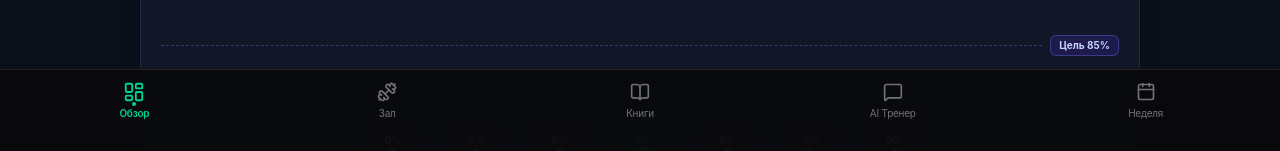
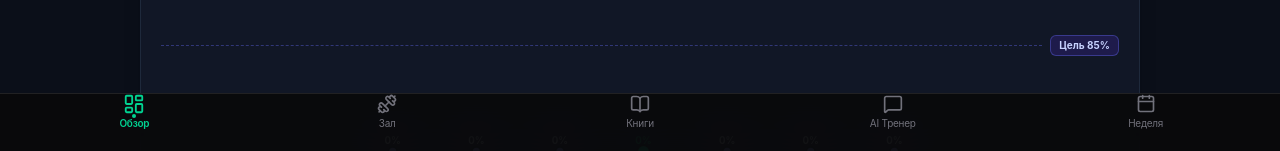
Before and after one commit to R1ch1131/fitness-bot, a React (Vite) app in the folder frontend/: page / in a window 1280 px wide. Shown: the part 647-798 px from the top of the page. Built offline with nearby package versions, Linux system fonts and the light colour scheme; no server answers.

Commit message:
Reduce bottom navigation height while preserving icons and text size

```diff
--- a/frontend/src/components/BottomNav.tsx
+++ b/frontend/src/components/BottomNav.tsx
@@ -19,7 +19,7 @@ export const BottomNav: React.FC<BottomNavProps> = ({ currentTab, onTabChange })
 
   return (
     <nav className="fixed bottom-0 left-0 right-0 z-40 bg-zinc-950/90 backdrop-blur-xl border-t border-zinc-800/80 pb-safe">
-      <div className="flex items-center justify-around px-2 pt-2 pb-1">
+      <div className="flex items-center justify-around px-2 py-0">
         {tabs.map((tab) => {
           const Icon = tab.icon;
           const isActive = currentTab === tab.id;
@@ -28,7 +28,7 @@ export const BottomNav: React.FC<BottomNavProps> = ({ currentTab, onTabChange })
               key={tab.id}
               aria-current={isActive ? 'page' : undefined}
               onClick={() => onTabChange(tab.id)}
-              className={`flex flex-col items-center justify-center w-16 py-1 transition-all duration-200 active:scale-95 ${
+              className={`flex flex-col items-center justify-center w-16 py-0 relative before:content-[''] before:absolute before:inset-x-0 before:-inset-y-1 transition-all duration-200 active:scale-95 ${
                 isActive ? 'text-emerald-400 font-semibold' : 'text-zinc-500 hover:text-zinc-300'
               }`}
             >
@@ -38,7 +38,7 @@ export const BottomNav: React.FC<BottomNavProps> = ({ currentTab, onTabChange })
                   <span className="absolute -bottom-1 left-1/2 -translate-x-1/2 w-1 h-1 bg-emerald-400 rounded-full" />
                 )}
               </div>
-              <span className="text-[10px] mt-1 tracking-tight">{tab.label}</span>
+              <span className="text-[10px] leading-[11px] mt-1 tracking-tight">{tab.label}</span>
             </button>
           );
         })}
--- a/frontend/src/components/CoachChatTab.tsx
+++ b/frontend/src/components/CoachChatTab.tsx
@@ -95,7 +95,7 @@ export const CoachChatTab: React.FC<CoachChatTabProps> = ({
   };
 
   return (
-    <div className="flex-1 flex flex-col min-h-0 w-full max-w-4xl mx-auto px-3 pb-[calc(4.75rem+env(safe-area-inset-bottom,0px))]">
+    <div className="flex-1 flex flex-col min-h-0 w-full max-w-4xl mx-auto px-3 pb-[calc(3.25rem+env(safe-area-inset-bottom,0px))]">
       {/* Top Header Bar for Chat */}
       <div className="flex items-center justify-between px-1 py-1.5 border-b border-[#1e293b]/60 shrink-0">
         <div className="flex items-center space-x-2">
```
Also changed, not shown: 5 other files (tests, documents, lock files or other folders).
